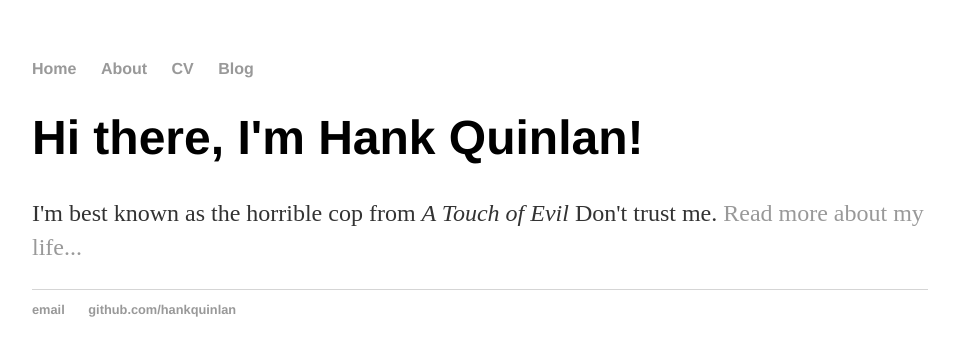
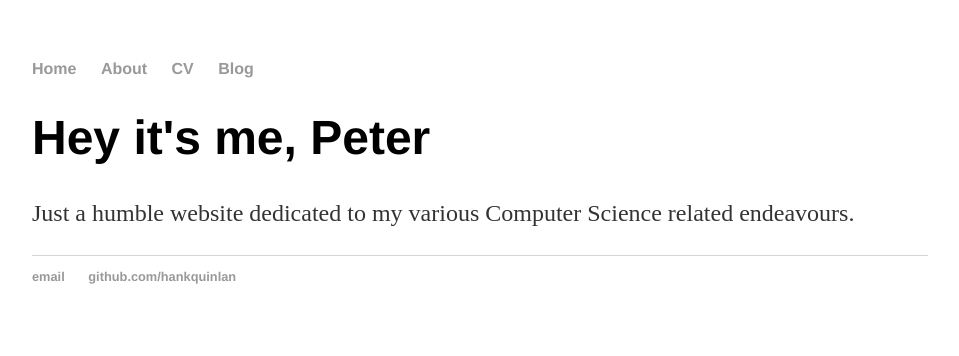
Before and after one commit to peter-er/peter-er.github.io, a Jekyll site: the page built from index.html, in a window 1280 px wide. Shown: the top 356 px of the page, without its empty margins (160-1119 px from the left). Built offline with Jekyll 4.4.1, drawn with Linux system fonts in a browser that asks for light colours.

Commit message:
Update index.html

```diff
--- a/index.html
+++ b/index.html
@@ -1,8 +1,8 @@
 ---
 layout: default
-title: Hank Quinlan, Horrible Cop
+title: Peter Reinhardt, Dablord Extreme
 ---
 <div class="blurb">
-	<h1>Hi there, I'm Hank Quinlan!</h1>
-	<p>I'm best known as the horrible cop from <em>A Touch of Evil</em> Don't trust me. <a href="/about">Read more about my life...</a></p>
+	<h1>Hey it's me, Peter</h1>
+	<p>Just a humble website dedicated to my various Computer Science related endeavours.</p>
 </div><!-- /.blurb -->
```
